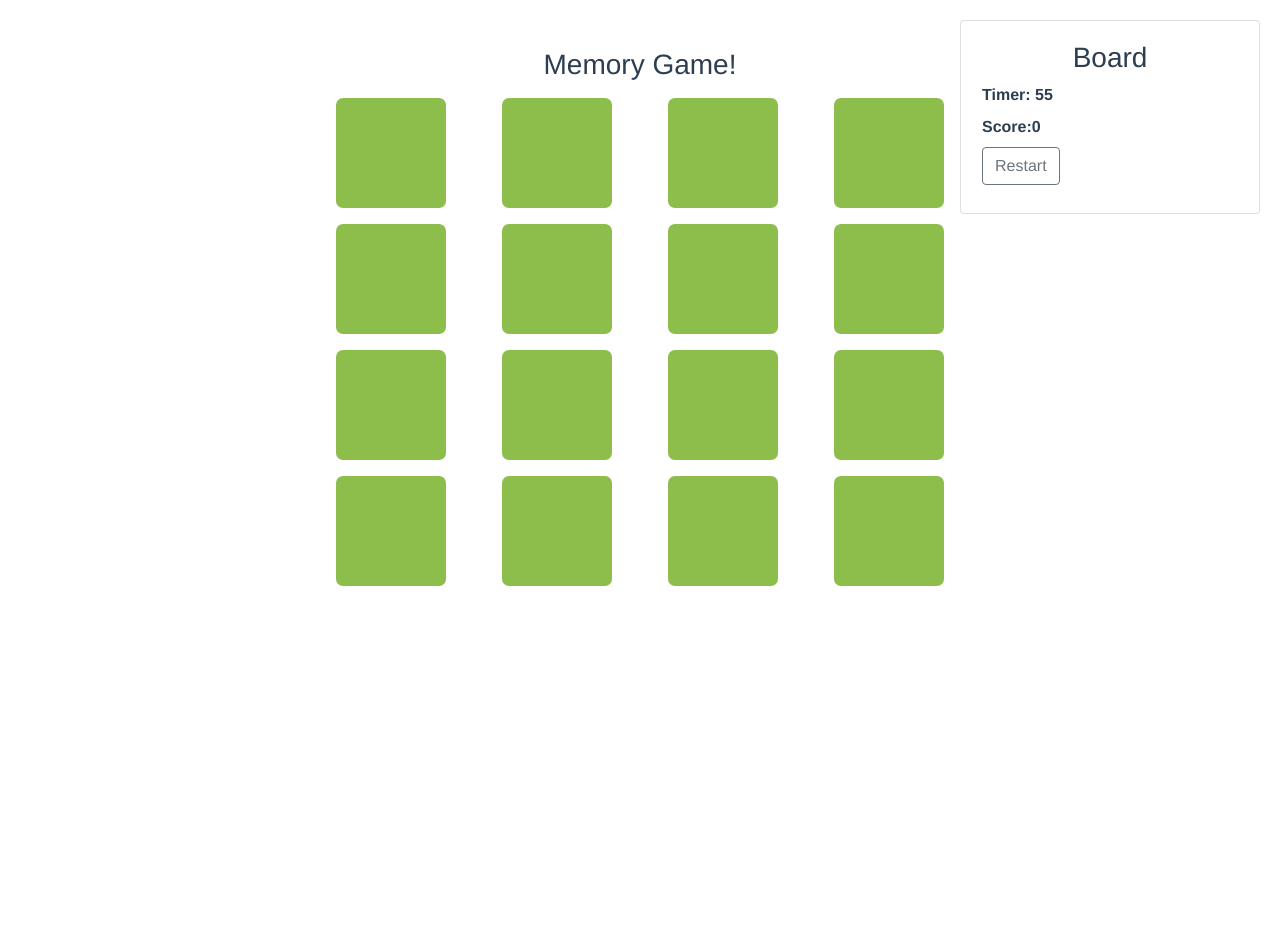
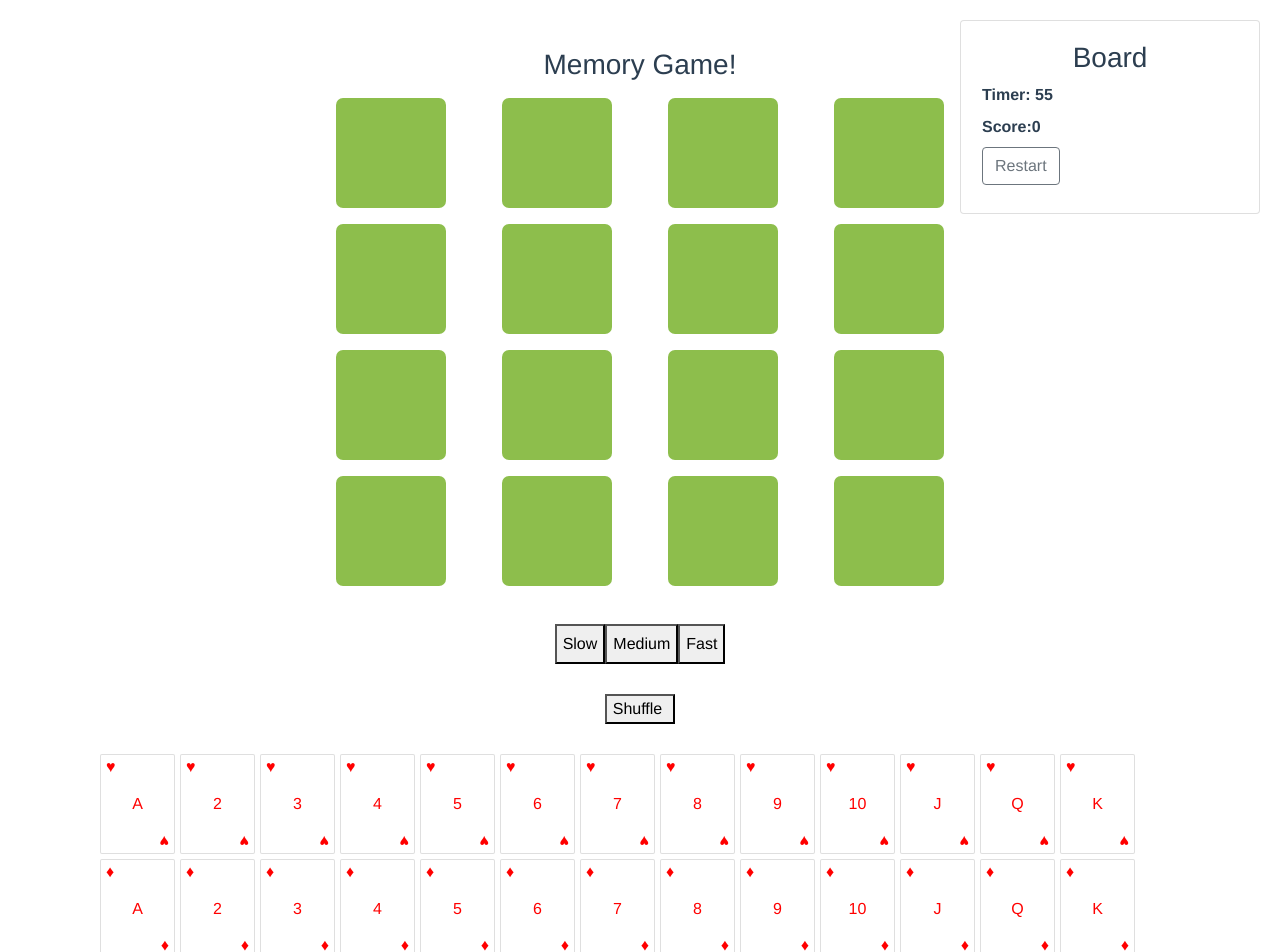
Before and after one commit to jablue-12/memory-game, a Vue app: page / in a window 1280 px wide. Shown: the top 952 px of the page. Before the commit the page ends 800 px from the top, so only its background shows below. Built offline with nearby package versions, Linux system fonts and the light colour scheme.

Commit message:
WIP
shuffling animation

```diff
--- a/src/components/NumberCards.vue
+++ b/src/components/NumberCards.vue
@@ -28,6 +28,12 @@
         </b-col>
 
       </b-row>
+
+      <b-row>
+        <TestShuffleCards/>
+      </b-row>
+
+
     </b-container>
 
   </div>
@@ -37,6 +43,7 @@
 import Card from "./Card.vue";
 import ScoreBoard from "./ScoreBoard.vue";
 import GameOverModal from "./GameOverModal.vue";
+import TestShuffleCards from "./TestShuffleCards.vue";
 import {mapGetters,mapActions} from "vuex";
 import {NUMBER} from "@/common/types.js";
 const DIMENSION = 4; //needs to be even so that cards have pairs!
@@ -44,7 +51,7 @@ const TIMER = 60;
 export default {
   name: 'NumberCards',
 
-  components: {Card,ScoreBoard,GameOverModal},
+  components: {Card,ScoreBoard,GameOverModal,TestShuffleCards},
 
   data(){
     return {
--- /dev/null
+++ b/src/components/TestShuffleCards.vue
@@ -0,0 +1,231 @@
+<template>
+    <div>
+    <div class="speed-buttons">
+        <button v-for="type,index in shuffleTypes"
+                :key="index"
+                class="button is-small"
+                :class="{ 'is-light': shuffleSpeed != `shuffle${type}` }"
+                @click="shuffleSpeed = `shuffle${type}`">
+        {{ type }}
+        </button>
+    </div>
+    <div class="main-buttons">
+        <button v-if="isDeckShuffled" @click="displayInitialDeck" class="button is-primary is-outlined">
+        Reset <i class="fas fa-undo"></i>
+        </button>
+        <button @click="shuffleDeck" class="button is-primary">
+        Shuffle <i class="fas fa-random"></i>
+        </button>
+    </div>
+    <transition-group :name="shuffleSpeed" tag="div" class="deck">
+        <div v-for="card in cards" :key="card.id"
+            class="card"
+            :class="suitColor[card.suit]">
+        <span class="card__suit card__suit--top">{{ card.suit }}</span>
+        <span class="card__number">{{ card.rank }} </span>
+        <span class="card__suit card__suit--bottom">{{ card.suit }}</span>
+        </div>
+    </transition-group>
+    </div>
+
+
+</template>
+
+<script>
+export default {
+    name: "TestShuffleCards",
+
+    data() {
+        return{
+            ranks: ['A', '2', '3', '4', '5', '6', '7', '8', '9', '10', 'J', 'Q', 'K'],
+            suits: ['♥','♦','♠','♣'],
+            cards: [],
+            suitColor: {
+            '♠': 'black',
+            '♣': 'black',
+            '♦': 'red',
+            '♥': 'red',
+            },
+            shuffleSpeed: 'shuffleMedium',
+            shuffleTypes: ['Slow', 'Medium', 'Fast'],
+            isDeckShuffled: false,
+            shuffleCount: 0,
+        }
+  },
+  created() {
+    this.displayInitialDeck();
+  },
+  methods: {
+    displayInitialDeck() {
+      let id = 1;
+      this.cards = [];
+
+      for( let s = 0; s < this.suits.length; s++ ) {
+        for( let r = 0; r < this.ranks.length; r++ ) {
+          let card = {
+            id: id,
+            rank: this.ranks[r],
+            suit: this.suits[s]
+          }
+          this.cards.push(card);
+          id++;
+        }
+      }
+
+      this.isDeckShuffled = false;
+      this.shuffleCount = 0;
+    },
+    shuffleDeck() {
+      for(let i = this.cards.length - 1; i > 0; i--) {
+        let randomIndex = Math.floor(Math.random() * i);
+        let temp = this.cards[i];
+        this.cards.splice(i,1, this.cards[randomIndex]);
+        this.cards.splice(randomIndex,1,temp);
+      }
+
+      this.isDeckShuffled = true;
+      this.shuffleCount = this.shuffleCount + 1;
+    }
+  },
+}
+</script>
+
+<style scoped>
+@import url("https://fonts.googleapis.com/css?family=Roboto+Slab:300,400,700");
+
+/* html, body, #app {
+  height: 100%;
+  background: ghostwhite;
+} */
+
+.title {
+  font-family: Roboto Slab, sans-serif;
+  text-align: center;
+  padding-top: 30px;
+  margin-bottom: 0 !important;
+  font-weight: 300;
+  font-size: 3rem;
+}
+
+.vue-logo {
+  height: 55px;
+  position: relative;
+  top: 10px;
+}
+
+.speed-buttons {
+  text-align: center;
+  padding-top: 30px;
+}
+.speed-buttons .button {
+  height: 2.50em;
+}
+
+.main-buttons {
+  display: block;
+  margin: 0 auto;
+  text-align: center;
+  padding-top: 30px;
+  margin-bottom: 0 !important;
+}
+
+.count-section {
+  position: absolute;
+  top: 10px;
+  right: 10px;
+}
+
+.fas {
+  padding-left: 5px;
+}
+
+.deck {
+  margin-left: 30px;
+  padding-top: 30px;
+}
+
+.card {
+  width: 75px;
+  height: 100px;
+  float: left;
+  margin-right: 5px;
+  margin-bottom: 5px;
+  border-radius: 2px;
+}
+
+.card__suit {
+  width: 100%;
+  display: block;
+}
+
+.card__suit--top {
+  text-align: left;
+  padding-left: 5px;
+}
+
+.card__suit--bottom {
+  position: absolute;
+  bottom: 0px;
+  text-align: left;
+  transform: rotate(180deg);
+  padding-left: 5px;
+}
+
+.card__number {
+  width: 100%;
+  position: absolute;
+  top: 38%;
+  text-align: center;
+}
+
+.red {
+  color: #FF0000;
+}
+
+.black {
+  color: #000;
+}
+
+.twitter-section {
+  position: absolute;
+  bottom: 10px;
+  right: 10px;
+}
+.twitter-section .fa-twitter-square {
+  color: #00d1b2;
+  font-size: 30px;
+}
+
+.shuffleSlow-move {
+  transition: transform 2s;
+}
+
+.shuffleMedium-move {
+  transition: transform 1s;
+}
+
+.shuffleFast-move {
+  transition: transform 0.5s;
+}
+
+.fade-enter-active, .fade-leave-active {
+  transition: opacity .5s;
+}
+
+.fade-enter, .fade-leave-to {
+  opacity: 0;
+}
+
+@media (max-width: 1210px) {
+  .deck {
+    position: initial;
+    top: 0;
+  }
+
+  .twitter-section {
+    display: none;
+  }
+}
+
+
+</style>
```
